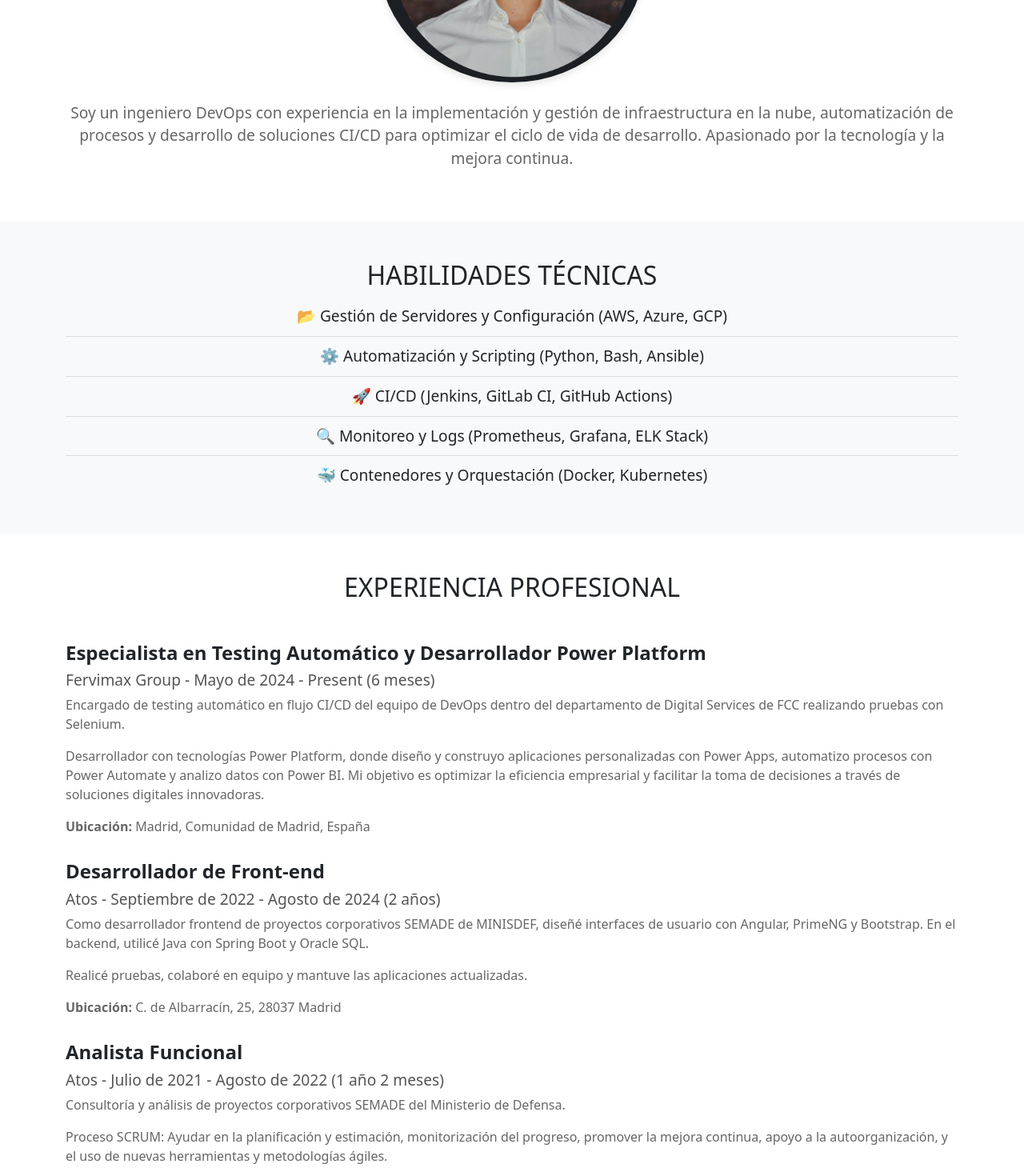
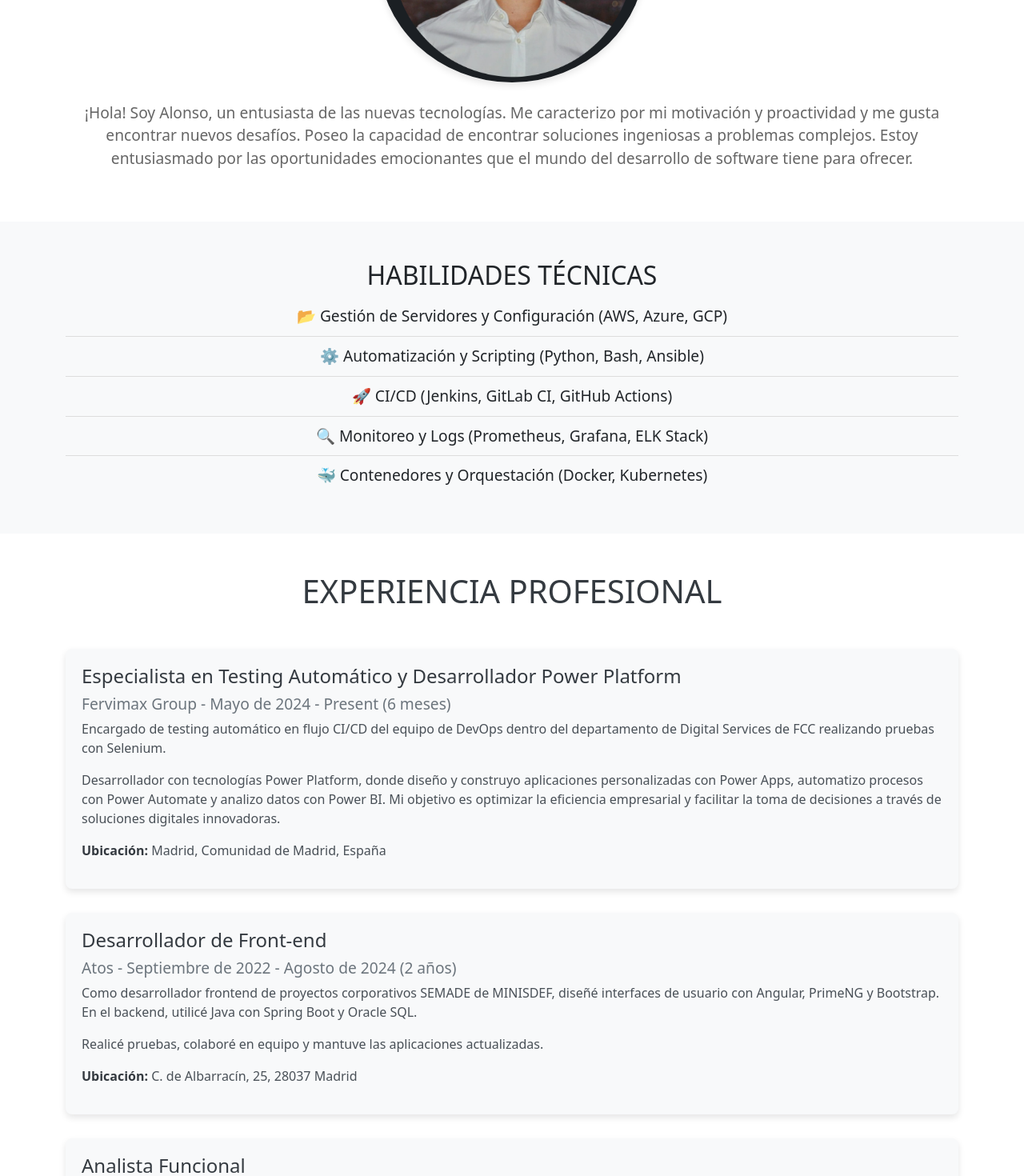
Before and after one commit to AlonsoVine/portfolio, an Angular app: page / in a window 1280 px wide. Shown: the part 1060-2530 px from the top of the page at 80% size. Built offline with nearby package versions, Linux system fonts and the light colour scheme.

Commit message:
estilos de experiencia

```diff
--- a/src/app/certificados/certificados.component.html
+++ b/src/app/certificados/certificados.component.html
@@ -3,32 +3,35 @@
       <h2 class="text-center mb-5">Certificados</h2>
       <div class="row">
         <!-- Certificado 1 -->
+
         <div class="col-md-4">
           <div class="card mb-4">
-            <img src="assets/certificates/GitHubFoundations_Badge20241008_page-0001.jpg" class="card-img-top" alt="Certificado 1">
+            <img src="assets\certificates\Certificado AWS.png" class="card-img-top" alt="Certificado 3">
             <div class="card-body">
-              <h5 class="card-title">AWS Certified Solutions Architect</h5>
-              <p class="card-text">Certificación que demuestra conocimientos avanzados en la arquitectura de soluciones en la nube utilizando AWS.</p>
+              <h5 class="card-title">AWS Certified Cloud Practitioner</h5>
+              <p class="card-text">El certificado AWS Cloud Practitioner acredita conocimientos sobre la nube de AWS, incluyendo servicios, seguridad y conceptos de facturación.</p>
             </div>
           </div>
         </div>
         <!-- Certificado 2 -->
         <div class="col-md-4">
           <div class="card mb-4">
-            <img src="assets\certificates\EF SET Certificate inglés.pdf" class="card-img-top" alt="Certificado 2">
+            <img src="assets\certificates\EF SET Certificate inglés_recortada.jpg" class="card-img-top" alt="Certificado 2">
             <div class="card-body">
-              <h5 class="card-title">Docker Certified Associate</h5>
-              <p class="card-text">Certificación de habilidades en la administración y desarrollo de aplicaciones utilizando contenedores Docker.</p>
+              <h5 class="card-title">EF SET English Certificate</h5>
+              <p class="card-text">
+                Certifica el nivel de inglés según el Marco Común Europeo, evaluando habilidades de lectura y comprensión auditiva.</p>
             </div>
           </div>
         </div>
         <!-- Certificado 3 -->
         <div class="col-md-4">
           <div class="card mb-4">
-            <img src="assets\certificates\Certificado AWS.png" class="card-img-top" alt="Certificado 3">
+            <img src="assets/certificates/GitHubFoundations_Badge20241008_page-0001.jpg" class="card-img-top" alt="Certificado 1">
             <div class="card-body">
-              <h5 class="card-title">Certified Kubernetes Administrator</h5>
-              <p class="card-text">Certificación que valida habilidades en la administración y orquestación de contenedores utilizando Kubernetes.</p>
+              <h5 class="card-title">Github Foundations</h5>
+              <p class="card-text">
+                Valida conocimientos de Git y GitHub para gestión de proyectos y colaboración.</p>
             </div>
           </div>
         </div>
@@ -38,7 +41,7 @@
             <img src="assets\certificates\Certificado AWS.png" class="card-img-top" alt="Certificado 3">
             <div class="card-body">
               <h5 class="card-title">Certified Kubernetes Administrator</h5>
-              <p class="card-text">Certificación que valida habilidades en la administración y orquestación de contenedores utilizando Kubernetes.</p>
+              <p class="card-text">Valida habilidades en la administración y orquestación de contenedores utilizando Kubernetes.</p>
             </div>
           </div>
         </div>
--- a/src/app/experiencia/experiencia.component.scss
+++ b/src/app/experiencia/experiencia.component.scss
@@ -1,3 +1,4 @@
+/*
 #experiencia {
     .job {
       margin-bottom: 30px;
@@ -17,3 +18,40 @@
       }
     }
 }
+
+*/
+
+#experiencia {
+  .job {
+    margin-bottom: 30px; /* Espacio entre cada experiencia */
+    padding: 20px;
+    background: #f8f9fa;
+    border-radius: 8px;
+    box-shadow: 0 4px 8px rgba(0, 0, 0, 0.1);
+
+    h3 {
+      font-size: 1.5rem;
+      color: #343a40;
+    }
+
+    h4 {
+      font-size: 1.2rem;
+      color: #6c757d;
+    }
+
+    p {
+      font-size: 1rem;
+      color: #495057;
+    }
+
+    p strong {
+      color: #343a40; /* Resalta la ubicación */
+    }
+  }
+
+  h2 {
+    font-size: 2.5rem;
+    color: #343a40;
+    margin-bottom: 50px;
+  }
+}
--- a/src/app/header/header.component.html
+++ b/src/app/header/header.component.html
@@ -33,6 +33,9 @@
         <!--p>
           My name is Alonso, a DevOps Engineer with a strong foundation in frontend development and cloud infrastructure. With hands-on experience in building responsive web interfaces using Angular, PrimeNG, and Bootstrap, I have contributed to large-scale projects by delivering user-centric designs and seamless integrations with backend services using Java and Spring Boot. Additionally, I specialize in developing applications with Power Platform, where I design and implement custom business solutions using Power Apps, Power Automate, and Power BI to streamline processes and enhance data-driven decision-making. As an experienced Functional Analyst, I have also led requirements gathering and translated business needs into technical implementations, driving value and efficiency across various development projects.
         </p-->
+        <!--p>
+          My name is Alonso, a DevOps Engineer with a strong focus on frontend development and cloud solutions. I have extensive experience creating user interfaces with Angular and Spring Boot, while also building business applications with Power Platform to automate workflows and visualize data. Additionally, I’ve contributed as a Functional Analyst, translating complex business requirements into technical solutions and optimizing processes within Agile teams.
+        </p-->
       </div>
       <!-- Columna de imagen -->
       <div class="col-md-6 text-center">
--- a/src/app/perfil/perfil.component.html
+++ b/src/app/perfil/perfil.component.html
@@ -2,6 +2,15 @@
     <div class="container">
       <img src="assets/img/mi-foto-cv.png" class="perfil-image mb-4" alt="Imagen de perfil">
 
-      <p>Soy un ingeniero DevOps con experiencia en la implementación y gestión de infraestructura en la nube, automatización de procesos y desarrollo de soluciones CI/CD para optimizar el ciclo de vida de desarrollo. Apasionado por la tecnología y la mejora continua.</p>
+      <p>
+        ¡Hola! Soy Alonso, un entusiasta de las nuevas tecnologías.
+
+        Me caracterizo por mi motivación y proactividad y me gusta encontrar nuevos desafíos. Poseo la capacidad de encontrar soluciones ingeniosas a problemas complejos.
+
+        Estoy entusiasmado por las oportunidades emocionantes que el mundo del desarrollo de software tiene para ofrecer.
+      </p>
+      <!--p>
+        Soy un ingeniero DevOps con experiencia en la implementación y gestión de infraestructura en la nube, automatización de procesos y desarrollo de soluciones CI/CD para optimizar el ciclo de vida de desarrollo. Apasionado por la tecnología y la mejora continua.
+      </p-->
     </div>
 </section>
```
Also changed, not shown: src/assets/certificates/EF SET Certificate inglés.jpg (added), src/assets/certificates/EF SET Certificate inglés_recortada.jpg (added).
